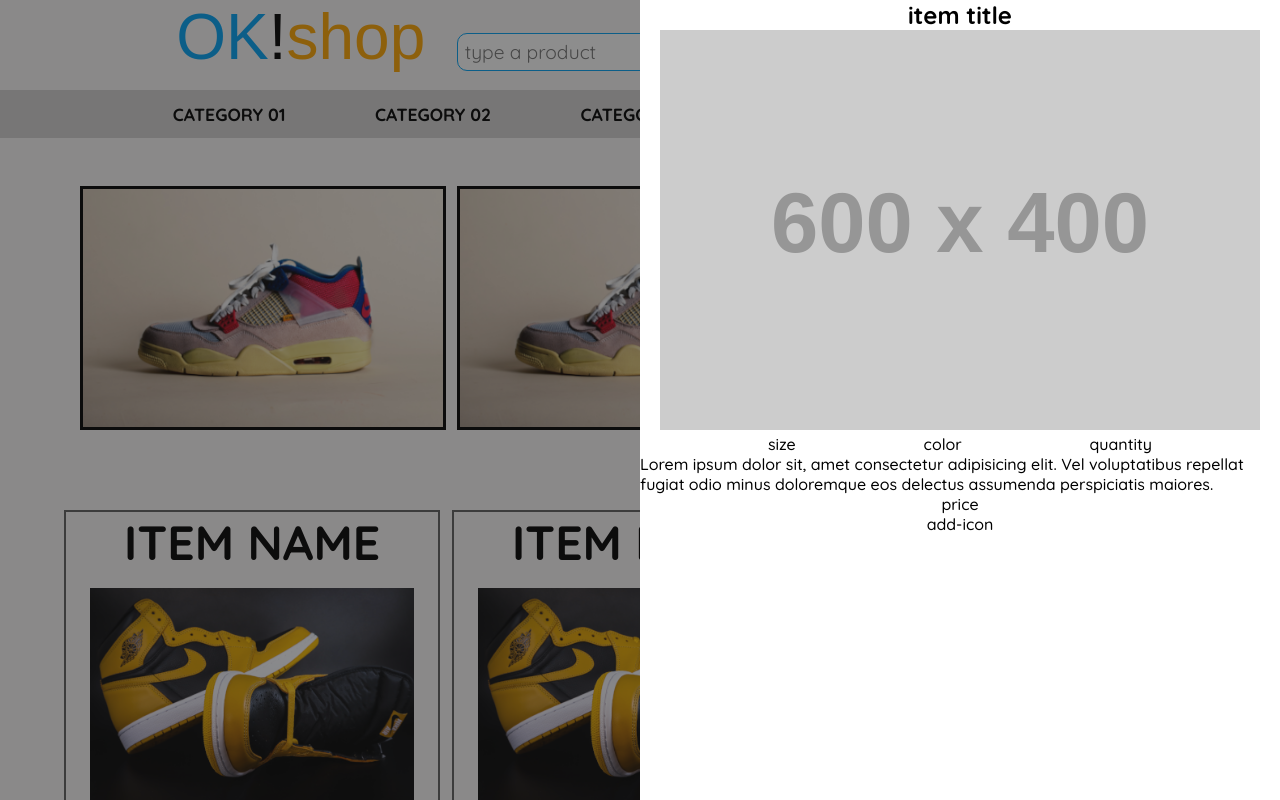
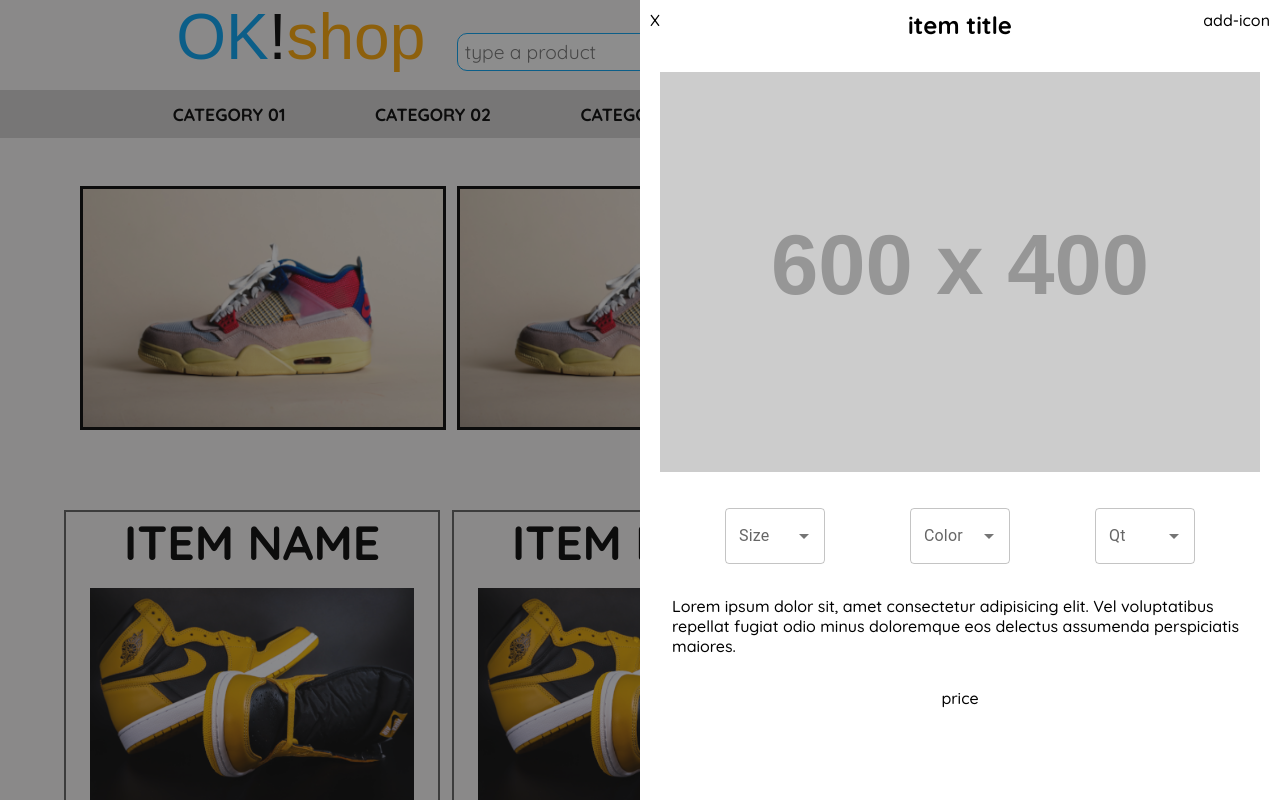
Before and after one commit to damszal/okshop, a React (Vite) app: page /cart/item in a window 1280 px wide. Shown: the top 800 px of the page. Built offline with nearby package versions, Linux system fonts and the light colour scheme; a web font is replaced by a local one.

Commit message:
sideCard css changes

```diff
--- a/src/App.jsx
+++ b/src/App.jsx
@@ -10,6 +10,7 @@ import './css/components/logotype.scss'
 import './css/components/main-manu.scss'
 import './css/pages/home.scss'
 import './css/pages/about.scss'
+import './css/pages/sideCart.scss'
 import './css/mediaQuery/resolution.scss'
 
 
--- a/src/components/card/SideCard.jsx
+++ b/src/components/card/SideCard.jsx
@@ -1,7 +1,12 @@
 import React from 'react'
 import { Link } from 'react-router-dom'
+import { Autocomplete,TextField } from '@mui/material'
+
 
 function SideCard() {
+  const sizeOptions = []
+  const colorOptions = []
+  const quantityOptions = []
   return (
     <>
       <div className="item-cart-container">
@@ -10,15 +15,38 @@ function SideCard() {
           <img src="https://placehold.co/600x400" alt="" />
         </div>
         <div className="item-proper-container">
-          <div className="item-cart-size">size</div>
-          <div className="item-cart-color">color</div>
-          <div className="item-cart-qt">quantity</div>
+          <Autocomplete
+            disablePortal
+            id="item-cart-size"
+            options={sizeOptions}
+            sx={{ width: 100 }}
+            renderInput={(params) => <TextField {...params} label="Size" />}
+          />
+          <Autocomplete
+            disablePortal
+            id="item-cart-color"
+            options={colorOptions}
+            sx={{ width: 100 }}
+            renderInput={(params) => <TextField {...params} label="Color" />}
+          />
+          <Autocomplete
+            disablePortal
+            id="item-cart-qt"
+            options={quantityOptions}
+            sx={{ width: 100 }}
+            renderInput={(params) => <TextField {...params} label="Qt" />}
+          />
         </div>
         <div className="item-cart-description">
           Lorem ipsum dolor sit, amet consectetur adipisicing elit. Vel voluptatibus repellat fugiat odio minus doloremque eos delectus assumenda perspiciatis maiores.
         </div>
+        <div className="item-cart-add-icon">add-icon</div>
+        <div className='item-cart-close'>
+          <Link to='/'>
+            X
+          </Link>
+        </div>
         <div className="item-cart-price">price</div>
-        <div className="item-cart-add-icon">add-icon</div>
       </div>
       <div className="item-background">
         <Link to="/" />
--- a/src/css/mediaQuery/resolution.scss
+++ b/src/css/mediaQuery/resolution.scss
@@ -58,7 +58,10 @@
 }
 
 @media screen and (max-width:768px ) {
+    .item-cart-container{
 
+        min-width: 100vw;
+    }
     header {
         flex-direction: column;
         align-items: center;
--- a/src/css/pages/about.scss
+++ b/src/css/pages/about.scss
@@ -1,60 +1,60 @@
-.item-cart-container{
-    position: fixed;
-    right: 0;
-    top: 0;
-    bottom: 0;
-    max-width: 50vw;
-    z-index: 2;
-    background-color: rgb(255, 255, 255);
-    display: flex;
-    flex-direction: column;
-    align-items: center;
+// .item-cart-container{
+//     position: fixed;
+//     right: 0;
+//     top: 0;
+//     bottom: 0;
+//     max-width: 50vw;
+//     z-index: 2;
+//     background-color: rgb(255, 255, 255);
+//     display: flex;
+//     flex-direction: column;
+//     align-items: center;
 
-    animation: .5s ease-out 0s 1 slideInFromRight;
-}
+//     animation: .5s ease-out 0s 1 slideInFromRight;
+// }
 
-.item-card-title{
-    text-align: center;
-}
+// .item-card-title{
+//     text-align: center;
+// }
 
-.item-cart-img-container{
-    max-width: 600px;
-}
+// .item-cart-img-container{
+//     max-width: 600px;
+// }
 
-.item-cart-img-container {
-    img{
-        width: 100%;
-    }
-}
+// .item-cart-img-container {
+//     img{
+//         width: 100%;
+//     }
+// }
 
-.item-proper-container{
-    width: 100%;
-    display: flex;
-    flex-direction: row;
-    justify-content: space-evenly;
-}
+// .item-proper-container{
+//     width: 100%;
+//     display: flex;
+//     flex-direction: row;
+//     justify-content: space-evenly;
+// }
 
-.item-background{
-    position: relative;
-}
+// .item-background{
+//     position: relative;
+// }
 
-.item-background {
-    a {
-        position: fixed;
-        left: 0;
-        right: 0;
-        top: 0;
-        bottom: 0;
-        background-color: rgba(26, 25, 25, 0.493);
-        z-index: 1;
-    }
-}
+// .item-background {
+//     a {
+//         position: fixed;
+//         left: 0;
+//         right: 0;
+//         top: 0;
+//         bottom: 0;
+//         background-color: rgba(26, 25, 25, 0.493);
+//         z-index: 1;
+//     }
+// }
 
-@keyframes slideInFromRight {
-    0% {
-      transform: translateX(100%);
-    }
-    100% {
-      transform: translateX(0);
-    }
-  }
+// @keyframes slideInFromRight {
+//     0% {
+//       transform: translateX(100%);
+//     }
+//     100% {
+//       transform: translateX(0);
+//     }
+//   }
--- /dev/null
+++ b/src/css/pages/sideCart.scss
@@ -0,0 +1,83 @@
+.item-cart-container{
+    position: fixed;
+    right: 0;
+    top: 0;
+    bottom: 0;
+    max-width: 50vw;
+    z-index: 2;
+    background-color: rgb(255, 255, 255);
+    display: flex;
+    flex-direction: column;
+    align-items: center;
+
+    animation: .5s ease-out 0s 1 slideInFromRight;
+}
+
+.item-cart-container > {
+    div,h2 {
+        margin-bottom: 2rem;
+    }
+}
+
+.item-card-title{
+    margin-top: 10px;
+    text-align: center;
+}
+
+.item-cart-img-container{
+    max-width: 600px;
+}
+
+.item-cart-img-container {
+    img{
+        width: 100%;
+    }
+}
+
+.item-proper-container{
+    width: 100%;
+    display: flex;
+    flex-direction: row;
+    justify-content: space-evenly;
+}
+
+.item-background{
+    position: relative;
+}
+
+.item-background {
+    a {
+        position: fixed;
+        left: 0;
+        right: 0;
+        top: 0;
+        bottom: 0;
+        background-color: rgba(26, 25, 25, 0.493);
+        z-index: 1;
+    }
+}
+
+.item-cart-description {
+    max-width: 90%;
+}
+
+.item-cart-close{
+    position: absolute;
+    left: 10px;
+    top: 10px;
+}
+
+.item-cart-add-icon{
+    position: absolute;
+    right: 10px;
+    top: 10px;
+}
+
+@keyframes slideInFromRight {
+    0% {
+      transform: translateX(100%);
+    }
+    100% {
+      transform: translateX(0);
+    }
+  }
```
